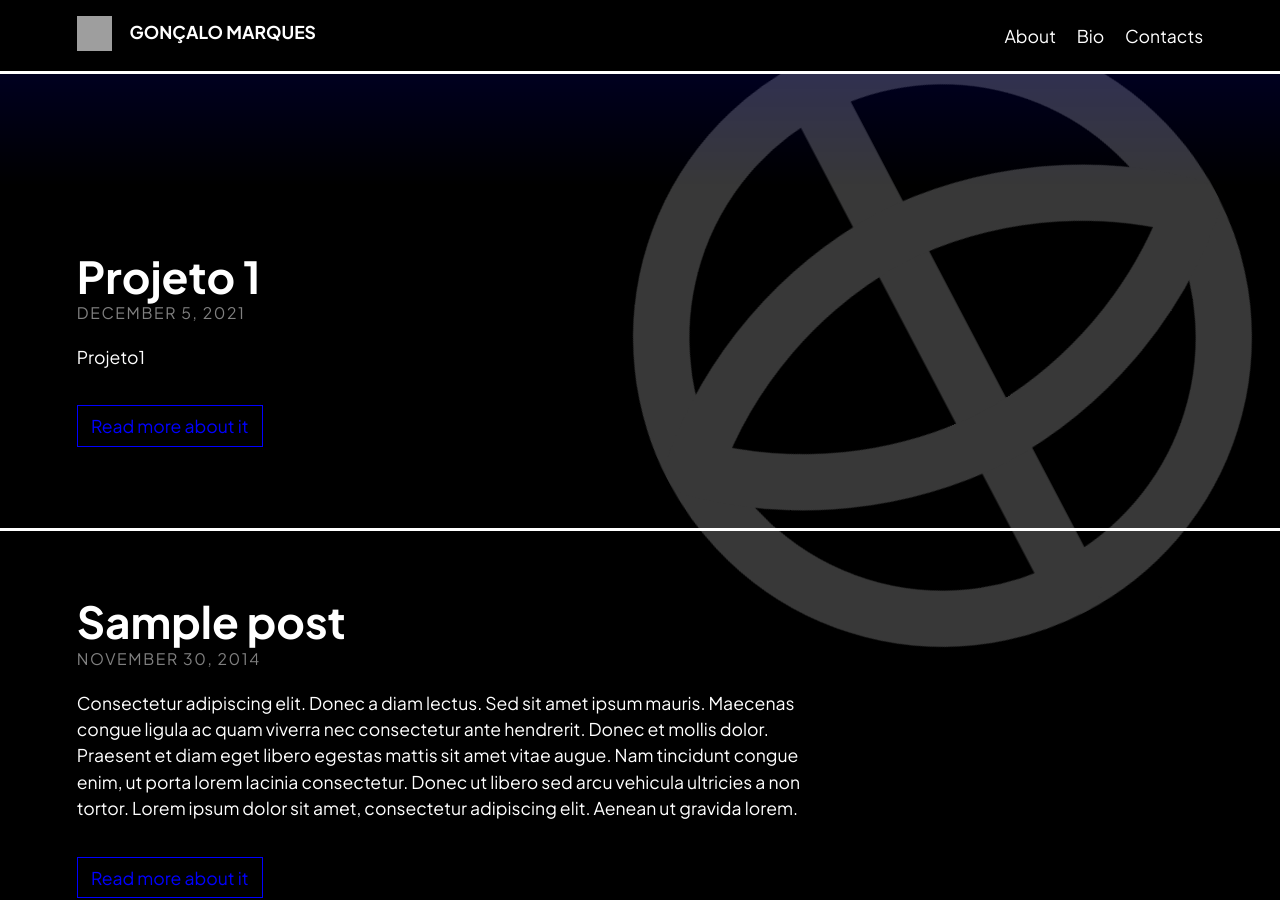
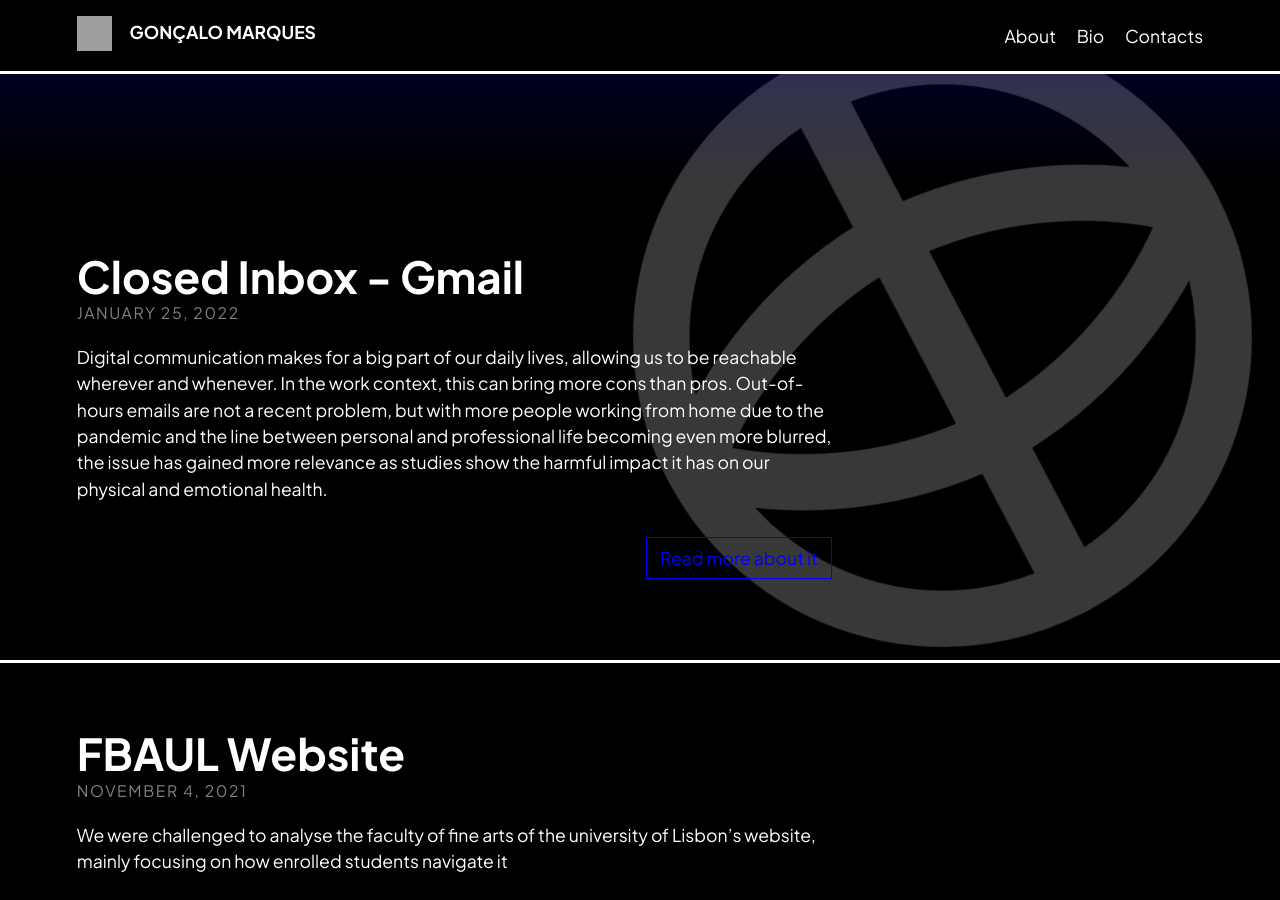
Before and after one commit to GoncaloM6/projeto-goncalo-marques, a Jekyll site: the page built from index.html, in a window 1280 px wide and 900 px high, scrolled down 788 px. Built offline with Jekyll 4.4.1, drawn with Linux system fonts in a browser that asks for light colours; nearby versions of some CDN libraries; the list of posts is cut into pages by our own code; some of the changed text lies outside the part shown; grey boxes are pictures that could not be loaded.

Commit message:
html post content

```diff
--- a/_posts/2014-11-28-markdown-and-html.md
+++ /dev/null
@@ -1,39 +0,0 @@
----
-layout: post
-title: Markdown and HTML
----
-
-Jekyll supports the use of [Markdown](http://daringfireball.net/projects/markdown/syntax) with inline HTML tags which makes it easier to quickly write posts with Jekyll, without having to worry too much about text formatting. A sample of the formatting follows.
-
-Tables have also been extended from Markdown:
-
-First Header  | Second Header
-------------- | -------------
-Content Cell  | Content Cell
-Content Cell  | Content Cell
-
-Here's an example of an image, which is included using Markdown:
-
-![Geometric pattern with fading gradient]({{ site.baseurl }}/assets/img/sample_feature_img.png)
-
-Highlighting for code in Jekyll is done using Pygments or Rouge. This theme makes use of Rouge by default.
-
-{% highlight js %}
-// count to ten
-for (var i = 1; i <= 10; i++) {
-    console.log(i);
-}
-
-// count to twenty
-var j = 0;
-while (j < 20) {
-    j++;
-    console.log(j);
-}
-{% endhighlight %}
-
-Type Theme uses KaTeX to display maths. Equations such as $$S_n = a \times \frac{1-r^n}{1-r}$$ can be displayed inline.
-
-Alternatively, they can be shown on a new line:
-
-$$ f(x) = \int \frac{2x^2+4x+6}{x-2} $$
--- a/_posts/2014-11-29-feature-images.md
+++ /dev/null
@@ -1,6 +0,0 @@
----
-layout: post
-title: Feature images
-feature-img: "assets/img/sample_feature_img.png"
----
-This is an example of a post which includes a feature image specified in the front matter of the post. The feature image spans the full-width of the page, and is shown with the title on permalink pages.
--- a/_posts/2014-11-30-sample-post.md
+++ /dev/null
@@ -1,21 +0,0 @@
----
-layout: post
-title: Sample post
----
-Consectetur adipiscing elit. Donec a diam lectus. Sed sit amet ipsum mauris. Maecenas congue ligula ac quam viverra nec consectetur ante hendrerit. Donec et mollis dolor. Praesent et diam eget libero egestas mattis sit amet vitae augue. Nam tincidunt congue enim, ut porta lorem lacinia consectetur. Donec ut libero sed arcu vehicula ultricies a non tortor. Lorem ipsum dolor sit amet, consectetur adipiscing elit. Aenean ut gravida lorem.
-
-* Consectetur adipiscing elit
-* Donec a diam lectus
-* Sed sit amet ipsum mauris
-
-Ut turpis felis, pulvinar a semper sed, adipiscing id dolor. Pellentesque auctor nisi id magna consequat sagittis. Curabitur dapibus enim sit amet elit pharetra tincidunt feugiat nisl imperdiet. Ut convallis libero in urna ultrices accumsan. Donec sed odio eros. Donec viverra mi quis quam pulvinar at malesuada arcu rhoncus. Cum sociis natoque penatibus et magnis dis parturient montes, nascetur ridiculus mus. In rutrum accumsan ultricies. Mauris vitae nisi at sem facilisis semper ac in est.
-
-Nunc diam velit, adipiscing ut tristique vitae, sagittis vel odio. Maecenas convallis ullamcorper ultricies. Curabitur ornare, ligula *semper consectetur sagittis*, nisi diam iaculis velit, id fringilla sem nunc vel mi. Nam dictum, odio nec pretium volutpat, arcu ante placerat erat, non tristique elit urna et turpis. Quisque mi metus, ornare sit amet fermentum et, tincidunt et orci. Fusce eget orci a orci congue vestibulum.
-
-Ut dolor diam, elementum et vestibulum eu, porttitor vel elit. Curabitur venenatis pulvinar tellus gravida ornare. Sed et erat faucibus nunc euismod ultricies ut id justo. Nullam cursus suscipit nisi, et ultrices justo sodales nec. Fusce venenatis facilisis lectus ac semper. Aliquam at massa ipsum. Quisque bibendum purus convallis nulla ultrices ultricies. Nullam aliquam, mi eu aliquam tincidunt, purus velit laoreet tortor, viverra pretium nisi quam vitae mi. Fusce vel volutpat elit. Nam sagittis nisi dui.
-
-> Suspendisse lectus leo, consectetur in tempor sit amet, placerat quis neque
-
-Etiam luctus porttitor lorem, sed suscipit est rutrum non. Curabitur lobortis nisl a enim congue semper. Aenean commodo ultrices imperdiet. Vestibulum ut justo vel sapien venenatis tincidunt.
-
-Phasellus eget dolor sit amet ipsum dapibus condimentum vitae quis lectus. Aliquam ut massa in turpis dapibus convallis. Praesent elit lacus, vestibulum at malesuada et, ornare et est. Ut augue nunc, sodales ut euismod non, adipiscing vitae orci. Mauris ut placerat justo. Mauris in ultricies enim. Quisque nec est eleifend nulla ultrices egestas quis ut quam. Donec sollicitudin lectus a mauris pulvinar id aliquam urna cursus. Cras quis ligula sem, vel elementum mi. Phasellus non ullamcorper urna.
--- /dev/null
+++ b/_posts/2021-09-30-which-x-are-u.html
@@ -0,0 +1,31 @@
+---
+layout: post
+title: Which X Are U?
+excerpt_separator: <!--more-->
+---
+<div>
+    <p>Being a designer is not easy and understanding what kind of designer you are it’s even harder! Trying to find a job or even just explaining what you do can be really difficult when you are not sure what your role is. You are spending too much time reading job descriptions and thinking if you have the skills to fit.</p>
+</div>
+<!--more-->
+<picture>
+    <img class="" src="{{ site.baseurl }}\assets\img\which-x-are-u-1.jpg" alt="">
+</picture>
+<div class="post-textwrap">
+    <h3>What did we do?</h3>
+    <p>Our project aims to simplify the process of finding a job or even recruiting a new designer for your team.</p>
+</div>
+<picture>
+    <img class="" src="{{ site.baseurl }}\assets\img\which-x-are-u-2.jpg" alt="">
+</picture>
+<div class="post-textwrap">
+    <h3>List of designers</h3>
+    <p>We found that as we tried to include more roles in the mix the variety of connections between this roles became more complex.</p>
+</div>
+<picture>
+    <img class="" src="{{ site.baseurl }}\assets\img\which-x-are-u-3.jpg" alt="">
+</picture>
+<div>
+    <a class="button" href="https://www.figma.com/proto/eNltlhmrpVGHVs8Aeu9ztq/ProjetoDXD2021_Ex3(PersonalCopy)?page-id=99%3A199&node-id=106%3A422&viewport=1265%2C941%2C0.04&scaling=scale-down&starting-point-node-id=106%3A422&show-proto-sidebar=1">
+    Prototype
+    </a>
+</div>
--- /dev/null
+++ b/_posts/2021-11-04-fbaul-website.html
@@ -0,0 +1,31 @@
+---
+layout: post
+title: FBAUL Website
+excerpt_separator: <!--more-->
+---
+<div>
+    <p>We were challenged to analyse the faculty of fine arts of the university of Lisbon’s website, mainly focusing on how enrolled students navigate it</p>
+</div>
+<!--more-->
+<picture>
+    <img class="" src="{{ site.baseurl }}\assets\img\fbaul-website-1.jpg" alt="">
+</picture>
+<div class="post-textwrap">
+    <h3>The Challenge</h3>
+    <p>Understand the existent website structure, understand our users, their needs and pains and develop a proposal to improve their experience</p>
+</div>
+<picture>
+    <img class="" src="{{ site.baseurl }}\assets\img\fbaul-website-2.jpg" alt="">
+</picture>
+<div class="post-textwrap">
+    <h3>Structure</h3>
+    <p>The school's website required subdivisions in order to clarifiy it’s different areas and establishing relations beetween different sections was crucial to ensure an intuitive navigation </p>
+</div>
+<picture>
+    <img class="" src="{{ site.baseurl }}\assets\img\fbaul-website-3.jpg" alt="">
+</picture>
+<div>
+    <a class="button" href="https://www.behance.net/gallery/140300765/rethinking-fbauls-website-for-students">
+    Behance Project
+    </a>
+</div>
--- a/_posts/2021-12-05-projeto1.html
+++ /dev/null
@@ -1,5 +0,0 @@
----
-layout: post
-title: Projeto 1
----
-<p>Projeto1</p>
--- /dev/null
+++ b/_posts/2022-01-25-closed-inbox-gmail.html
@@ -0,0 +1,31 @@
+---
+layout: post
+title: Closed Inbox - Gmail
+excerpt_separator: <!--more-->
+---
+<div>
+    <p>Digital communication makes for a big part of our daily lives, allowing us to be reachable wherever and whenever. In the work context, this can bring more cons than pros. Out-of-hours emails are not a recent problem, but with more people working from home due to the pandemic and the line between personal and professional life becoming even more blurred, the issue has gained more relevance as studies show the harmful impact it has on our physical and emotional health.</p>
+</div>
+<!--more-->
+<picture>
+    <img class="" src="{{ site.baseurl }}\assets\img\closed-inbox-1.jpg" alt="">
+</picture>
+<div class="post-textwrap">
+    <h3>Why Gmail?</h3>
+    <p>Gmail is an international, massively popular platform used mainly for professional, work-related communications. It is the most popular email domain, easy to use and can accommodate accounts even from non-Google emails. But…it hasn’t innovated much in recent years. What features can we bring to Gmail that answer users’ current necessities?</p>
+</div>
+<picture>
+    <img class="" src="{{ site.baseurl }}\assets\img\closed-inbox-2.jpg" alt="">
+</picture>
+<div class="post-textwrap">
+    <h3>Concept</h3>
+    <p>With Closed Inbox, you can choose what enters your inbox and when. Silence emails for a set period of time based on criteria such as labels or senders. Simply create a mode, choose what is blocked and for how long and work in peace.</p>
+</div>
+<picture>
+    <img class="" src="{{ site.baseurl }}\assets\img\closed-inbox-3.jpg" alt="">
+</picture>
+<div>
+    <a class="button" href="https://www.behance.net/gallery/140075211/Closed-Inbox-Gmail-feature">
+    Behance Project
+    </a>
+</div>
--- a/_sass/base/_global.scss
+++ b/_sass/base/_global.scss
@@ -22,7 +22,7 @@ svg {
   width: 75vh;
   height: 75vh;
   z-index: -1;
-  color: #383838;
+  color: $svg-color;
   animation: spin 8s linear infinite;
 }
 
--- a/_sass/base/_utility.scss
+++ b/_sass/base/_utility.scss
@@ -17,9 +17,9 @@
 // Buttons
 .button {
   border: 1px solid;
-  display: inline-block;
   margin: 1em 0;
   padding: 0.5em 0.75em;
+  float: right;
 }
 a.button {
   @extend .button-link;
--- a/_sass/base/_variables.scss
+++ b/_sass/base/_variables.scss
@@ -1,33 +1,33 @@
 // Typography
-$font-family-main: 'Plus Jakarta Sans', Helvetica, Arial, sans-serif !default;
-$font-family-headings: 'Plus Jakarta Sans', Helvetica, Arial, sans-serif !default;
-$font-size: 1.10em !default;
+$font-family-main: 'Plus Jakarta Sans', Helvetica, Arial, sans-serif;
+$font-family-headings: 'Plus Jakarta Sans', Helvetica, Arial, sans-serif;
+$font-size: 1.10em;
 
 // Padding
-$padding-large: 35% !default;
-$padding-small: 5% !default;
-$padding-x-small: 3% !default;
+$padding-large: 35%;
+$padding-small: 5%;
+$padding-x-small: 3%;
 
 // Brand colours
-$brand-color: #000 !default;
-$background-color: #000 !default;
+$brand-color: #000;
+$background-color: #000;
 $svg-color: #383838;
-$border-color: #fff !default; // rgba recommended if using feature images
+$border-color: #fff;
 
 // Typography colours
-$text-color: #fff !default;
-$link-color: #00f !default;
-$selection-color: #D4D4D4 !default; // visible when highlighting text
+$text-color: #fff;
+$link-color: #00f;
+$selection-color: #D4D4D4;
 
 // Header colours
-$header-link-color: #fff !default;
+$header-link-color: #fff;
 
 // Feature image for articles
-$feature-image-text-color: #fff !default;
+$feature-image-text-color: #fff;
 $feature-image-background: linear-gradient( $link-color, $background-color);
-$feature-image-size: cover !default;
+$feature-image-size: cover;
 
 // Header description box
-$header-desc-background-color: #000 !default;
-$header-desc-text-color: #fff !default;
-$header-desc-link-color: #00f !default;
+$header-desc-background-color: #000;
+$header-desc-text-color: #fff;
+$header-desc-link-color: #00f;
--- a/_sass/layouts/_index.scss
+++ b/_sass/layouts/_index.scss
@@ -28,17 +28,7 @@
     margin-top: 1em;
   }
 }
-// Pagination
-.pagination .button {
-  margin: 0 1.5em;
-  i {
-    vertical-align: middle;
-  }
+
+.post-textwrap {
+  padding-top: $padding-small;
 }
-.pagination {
-  padding: $padding-small $padding-large 0 $padding-large;
-  text-align: center;
-  @media (max-width: 600px) {
-    padding: $padding-small;
-  }
-}
```
Also changed, not shown: assets/img/closed-inbox-1.jpg (added), assets/img/closed-inbox-2.jpg (added), assets/img/closed-inbox-3.jpg (added), assets/img/fbaul-website-1.jpg (added), assets/img/fbaul-website-2.jpg (added), assets/img/fbaul-website-3.jpg (added), assets/img/which-x-are-u-1.jpg (added), assets/img/which-x-are-u-2.jpg (added), assets/img/which-x-are-u-3.jpg (added).
